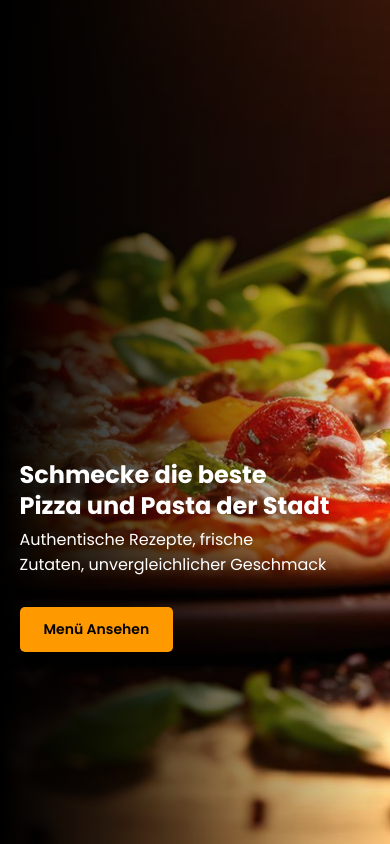
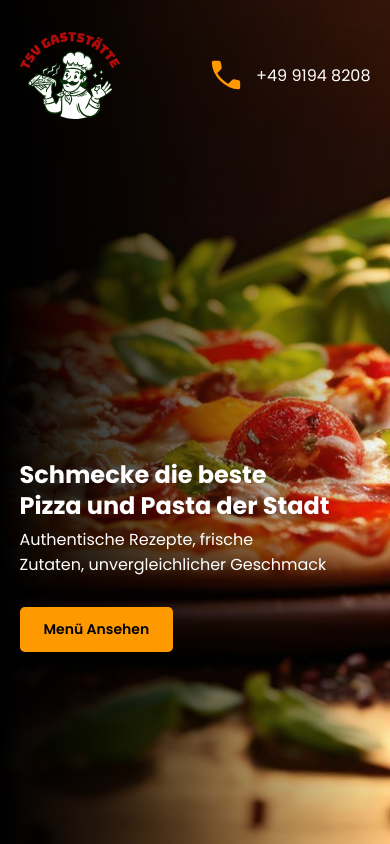
Before and after one commit to zerokater/restaurant-tsv, a SvelteKit app: page / in a window 390 px wide. Shown: the top 844 px of the page. Built offline with nearby package versions, Linux system fonts and the light colour scheme.

Commit message:
NAVandPHONEnr

```diff
--- /dev/null
+++ b/src/components/Nav.svelte
@@ -0,0 +1,56 @@
+<header>
+    <nav>
+        <img src="/images/tsv-logo.svg" alt="">
+        <div class="telefon">
+            <img class="phone" src="/images/phone.svg" alt="">
+            <a href="tel:+4991948208">+49 9194 8208</a>
+        </div>
+
+    </nav>
+</header>
+
+
+<style>
+    header{
+        width: 100%;
+        margin: auto;
+        z-index: 10;
+        position: absolute;
+
+        display: flex;
+        justify-content: center;
+        align-items: center;
+    }
+
+    nav{
+        display: flex;
+        justify-content: space-between;
+        align-items: center;
+        padding-top: 2rem;
+        width: 90%;
+    }
+
+    .telefon{
+        display: flex;
+        justify-content: center;
+        align-items: center;
+        gap: 10px;
+        transition: all 200ms ease-out;
+    }
+
+    .telefon:hover{
+        transform: scale(0.97);
+    }
+
+    .phone{
+        width: 40px;
+    }
+
+    img{
+        width: 100px;
+    }
+
+    a{
+        color: white;
+    }
+</style>
--- a/src/routes/+layout.svelte
+++ b/src/routes/+layout.svelte
@@ -2,11 +2,11 @@
 
 
 <script>
-
+    import Nav from "../components/Nav.svelte";
 </script>
 
 
-
+<Nav/>
 <slot/>
 
 
--- a/src/routes/+page.svelte
+++ b/src/routes/+page.svelte
@@ -22,6 +22,7 @@
 
 <style>
   .headline{
+    z-index: 5;
     display: flex;
     justify-content: center;
     align-items: center;
```
Also changed, not shown: static/images/phone.svg (added), static/images/tsv-logo.svg (added).
